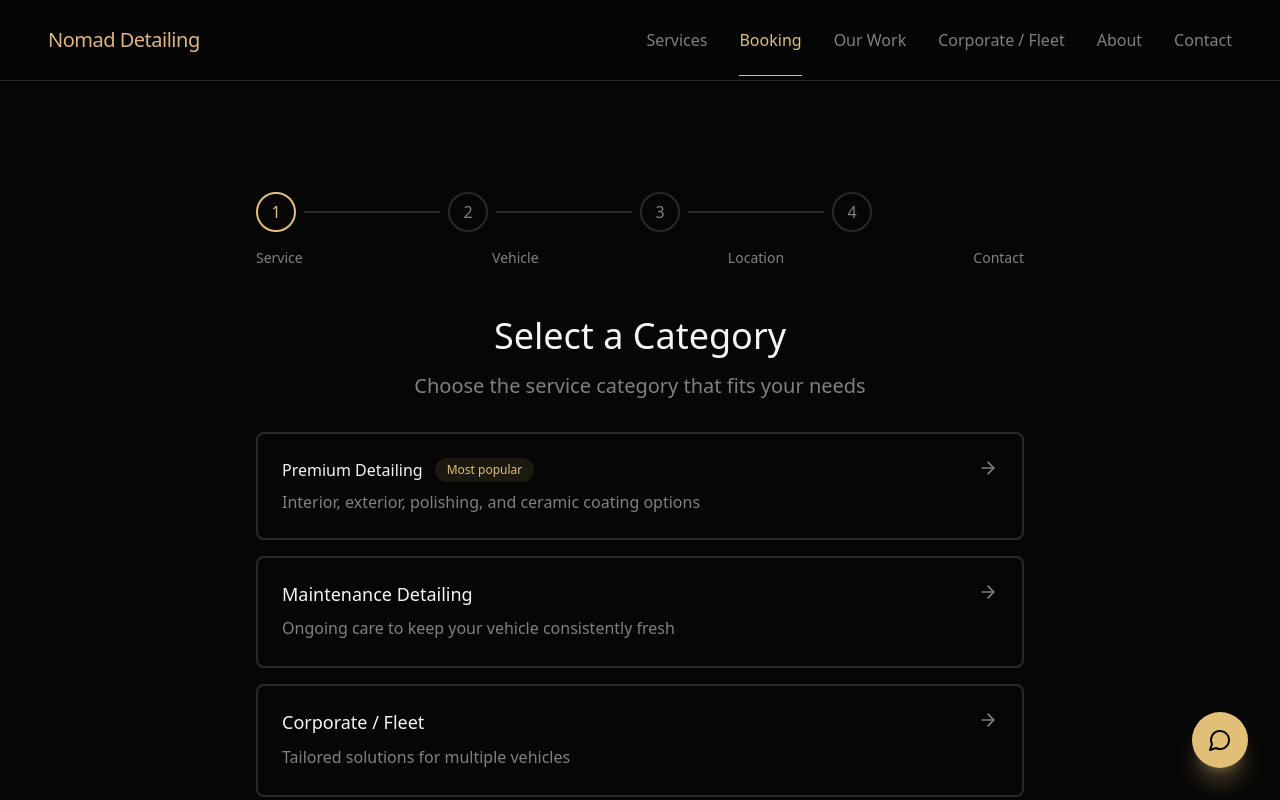
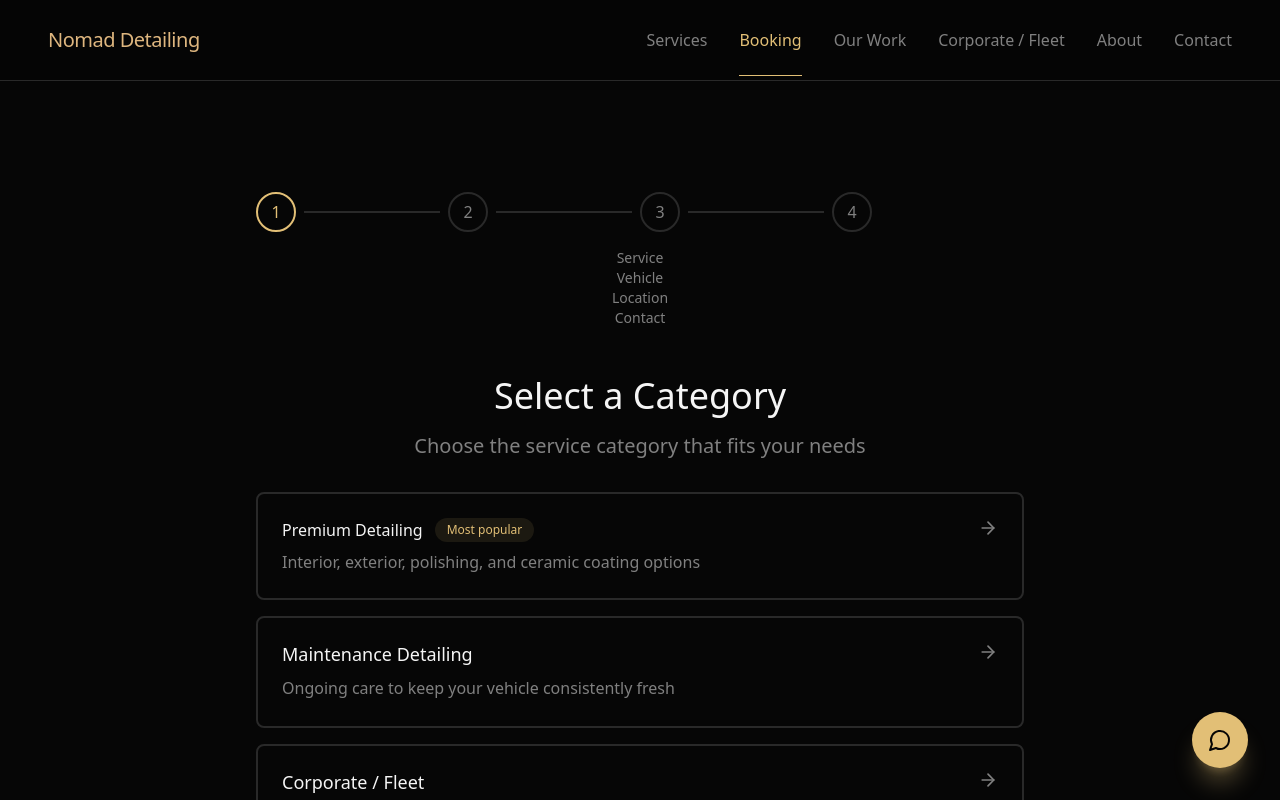
Before and after one commit to Nomaddetailing/nomad-detailing-website, a React (Vite) app: page / in a window 1280 px wide. Both pictures are taken after a click on the button "Booking". Shown: the top 800 px of the page. Built offline with nearby package versions, Linux system fonts and the light colour scheme.

Commit message:
Update BookingFlow.tsx

```diff
--- a/src/components/BookingFlow.tsx
+++ b/src/components/BookingFlow.tsx
@@ -516,9 +516,11 @@ const submit = async () => {
                   </div>
                 ))}
               </div>
-              <div className="flex justify-between text-sm text-muted-foreground">
+              <div className="grid grid-cols-4 text-sm text-muted-foreground">
                 {stepsForProgress.map((label) => (
-                  <span key={label}>{label}</span>
+                  <div key={label} className="text-center">
+                    {label}
+                  </div>
                 ))}
               </div>
             </div>
```
